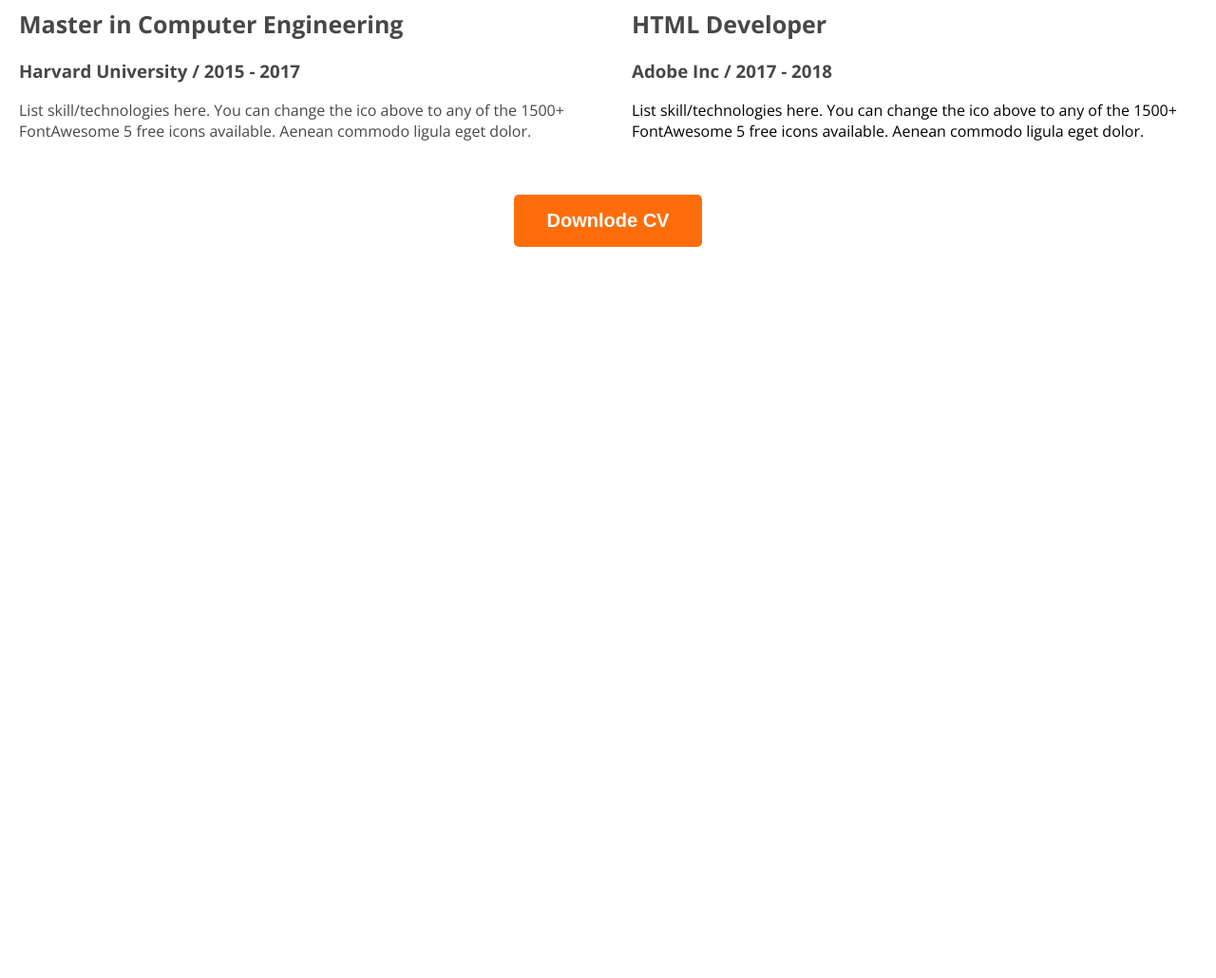
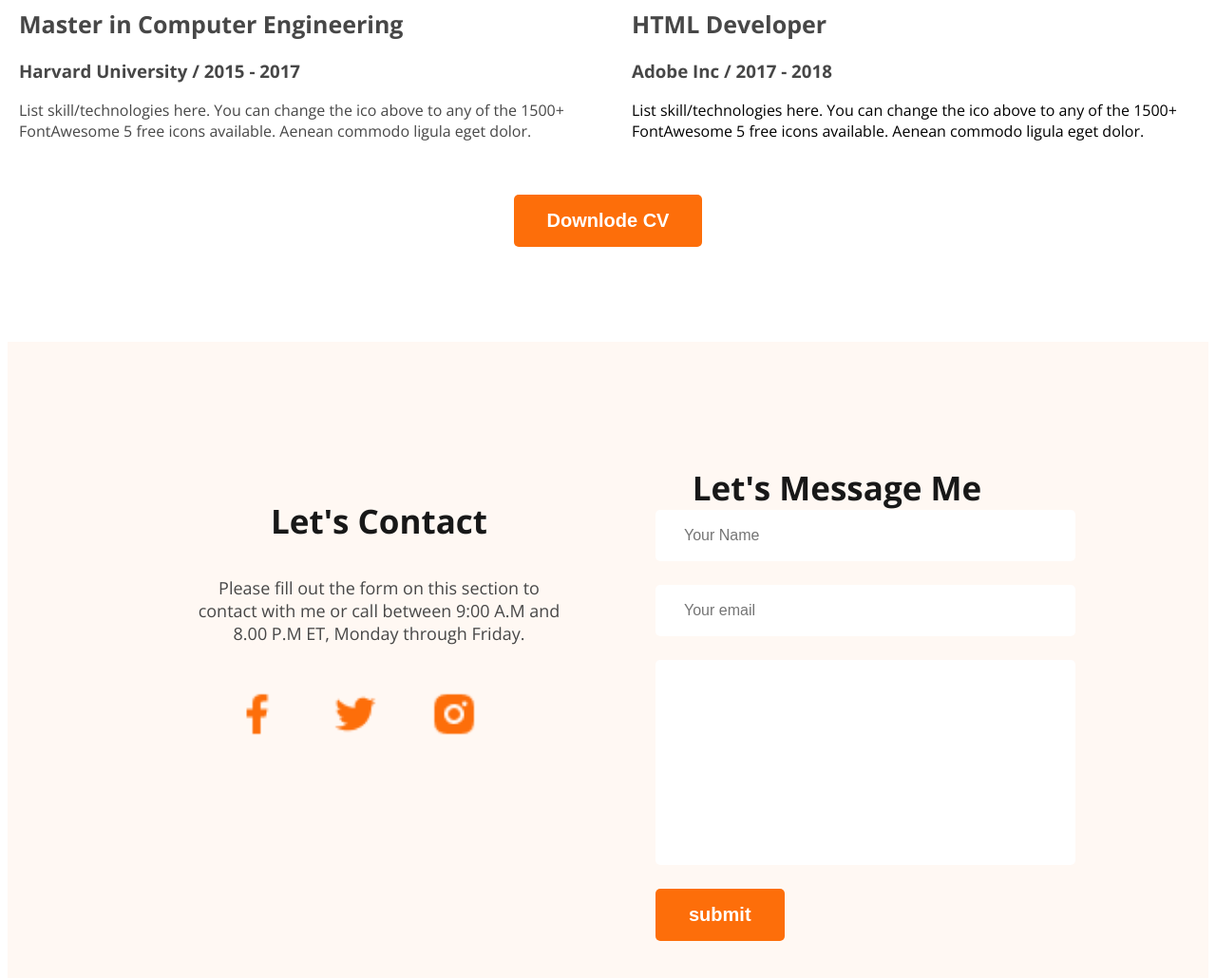
Before and after one commit to sayemRhaman/git-er-gittu, a plain HTML site: page index.html in a window 1280 px wide. Shown: the part 2900-3930 px from the top of the page at 95% size. Before the commit the page ends 3200 px from the top, so only its background shows below. Drawn offline with nearby package versions, Linux system fonts and the light colour scheme.

Commit message:
added footer section

```diff
--- a/index.html
+++ b/index.html
@@ -255,6 +255,42 @@
 
 
 
-    <footer></footer>
+    <footer>
+        <div class="footer-column">
+            <h3 class="section-taitle">
+                Let's Contact
+            </h3>
+            <p class="section-disc">
+                Please fill out the form on this section to contact with me or call between 9:00 A.M and 8.00 P.M ET, Monday through Friday.
+            </p>
+
+            <div class="social-links">
+                <a href="">
+                    <img src="images/icons/facebook.png" alt="">
+                </a>
+                <a href="">
+                    <img src="images/icons/twitter.png" alt="">
+                </a>
+                <a href="">
+                    <img src="images/icons/insta.png" alt="">
+                </a>
+            </div>
+        </div>
+
+        <div class="footer-column">
+            <div class="section-taitle">
+                Let's Message Me
+            </div>
+
+             <form action="" class="contact">
+                 <input type="text" placeholder="Your Name">
+                 <input type="email" placeholder="Your email">
+                 <textarea name="" id="" cols="30" rows="10"></textarea>
+                 <input type="submit" value="submit" class="btn-praymery">
+             </form>
+        </div>
+
+    </footer>
+
 </body>
 </html>
--- a/styles/protfolio.css
+++ b/styles/protfolio.css
@@ -211,3 +211,42 @@ main section{
     margin: 40px 0;
     text-align: center;
 }
+
+/*------------------footer-------------*/
+
+footer{
+    display: flex;
+    gap:100px;
+    background-color: #FFF8F3;
+    margin-top: 100px;
+    padding: 130px 200px;
+}
+.footer-column{
+    width:50%;
+}
+.social-links {
+ text-align: center;
+}
+.social-links a{
+    margin-right: 50px;
+    text-decoration: none;
+}
+.social-links a img{
+    width:50px;
+    margin-top: 30px;
+}
+.contact input[type="text"], .contact input[type="email"],textarea{
+    display: block;
+    margin-bottom: 25px;
+    padding: 18px 30px;
+    font-size: 16px;
+    color:#757575;
+    border-radius: 5px;
+    border:none;
+    background: #FFF;
+    width: 100%;
+
+}
+textarea{
+    resize: none;
+}
```
